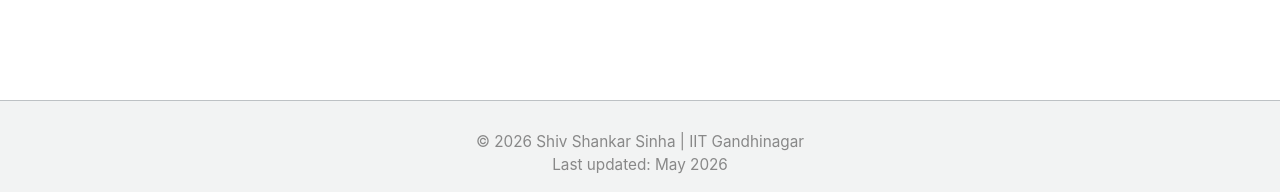
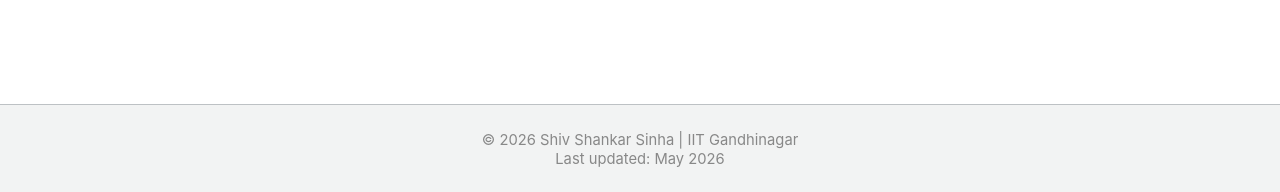
Before and after one commit to shivshankar-sinha/shivshankar-sinha.github.io, a Jekyll site: the page built from _pages/about.md, in a window 1280 px wide and 1059 px high. Shown: the part 864-1056 px from the top of the window. Built offline with Jekyll 4.4.1, drawn with Linux system fonts in a browser that asks for light colours; some web fonts are replaced; a script bundle is joined from its source files by our own code; library files that are not in the unit come from our copies.

Commit message:
Update footer.html

```diff
--- a/_includes/footer.html
+++ b/_includes/footer.html
@@ -1,4 +1,11 @@
-<div style="text-align:center; font-size:0.85em; color:#888; margin-top:30px;">
+<div style="
+  text-align:center;
+  font-size:0.82em;
+  color:#888;
+  padding:8px 0;
+  margin:0;
+  line-height:1.3;
+">
   © 2026 Shiv Shankar Sinha | IIT Gandhinagar <br>
   Last updated: {{ site.time | date: "%B %Y" }}
 </div>
```
